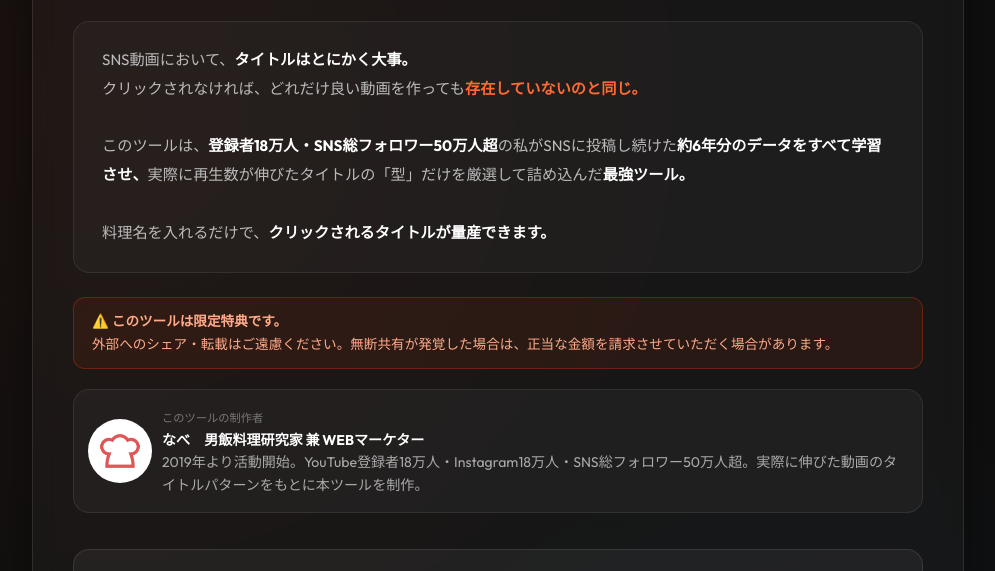
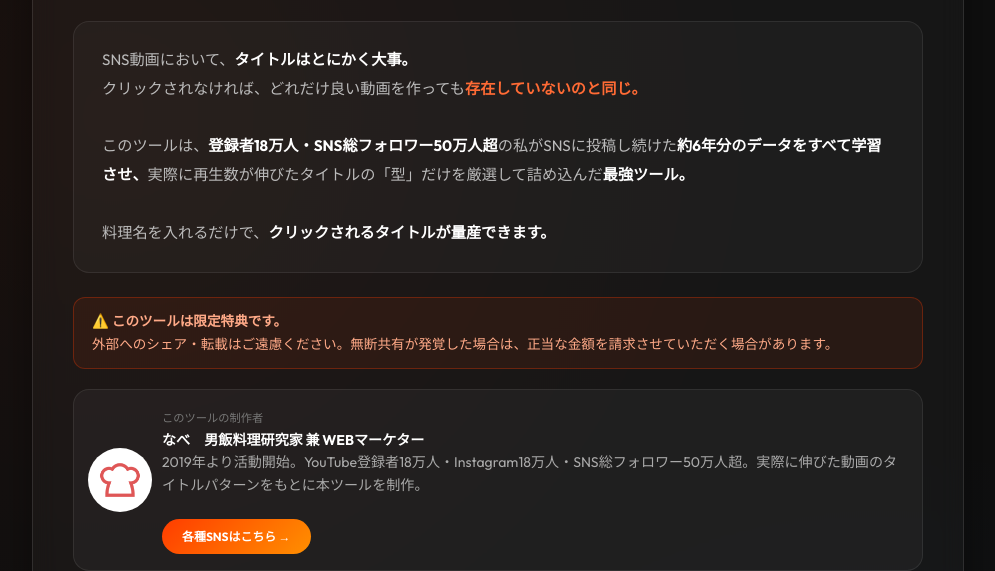
Before and after one commit to nabe0096/title-cooker, a plain HTML site: page index.html in a window 1280 px wide. Shown: the part 209-780 px from the top of the page, without its empty margins (142-1137 px from the left). Drawn offline with Linux system fonts and the light colour scheme.

Commit message:
プロフィールにSNSリンクボタンを追加

```diff
--- a/index.html
+++ b/index.html
@@ -493,7 +493,8 @@
             <div class="author-info">
                 <span style="font-size:0.8em;color:#777;">このツールの制作者</span><br>
                 <strong>なべ　男飯料理研究家 兼 WEBマーケター</strong><br>
-                2019年より活動開始。YouTube登録者18万人・Instagram18万人・SNS総フォロワー50万人超。実際に伸びた動画のタイトルパターンをもとに本ツールを制作。
+                2019年より活動開始。YouTube登録者18万人・Instagram18万人・SNS総フォロワー50万人超。実際に伸びた動画のタイトルパターンをもとに本ツールを制作。<br><br>
+                <a href="https://lit.link/nabekitchen" target="_blank" style="display:inline-block;background:var(--primary-gradient);color:#fff;text-decoration:none;padding:8px 20px;border-radius:20px;font-size:0.85em;font-weight:700;">各種SNSはこちら →</a>
             </div>
         </div>
 
```
